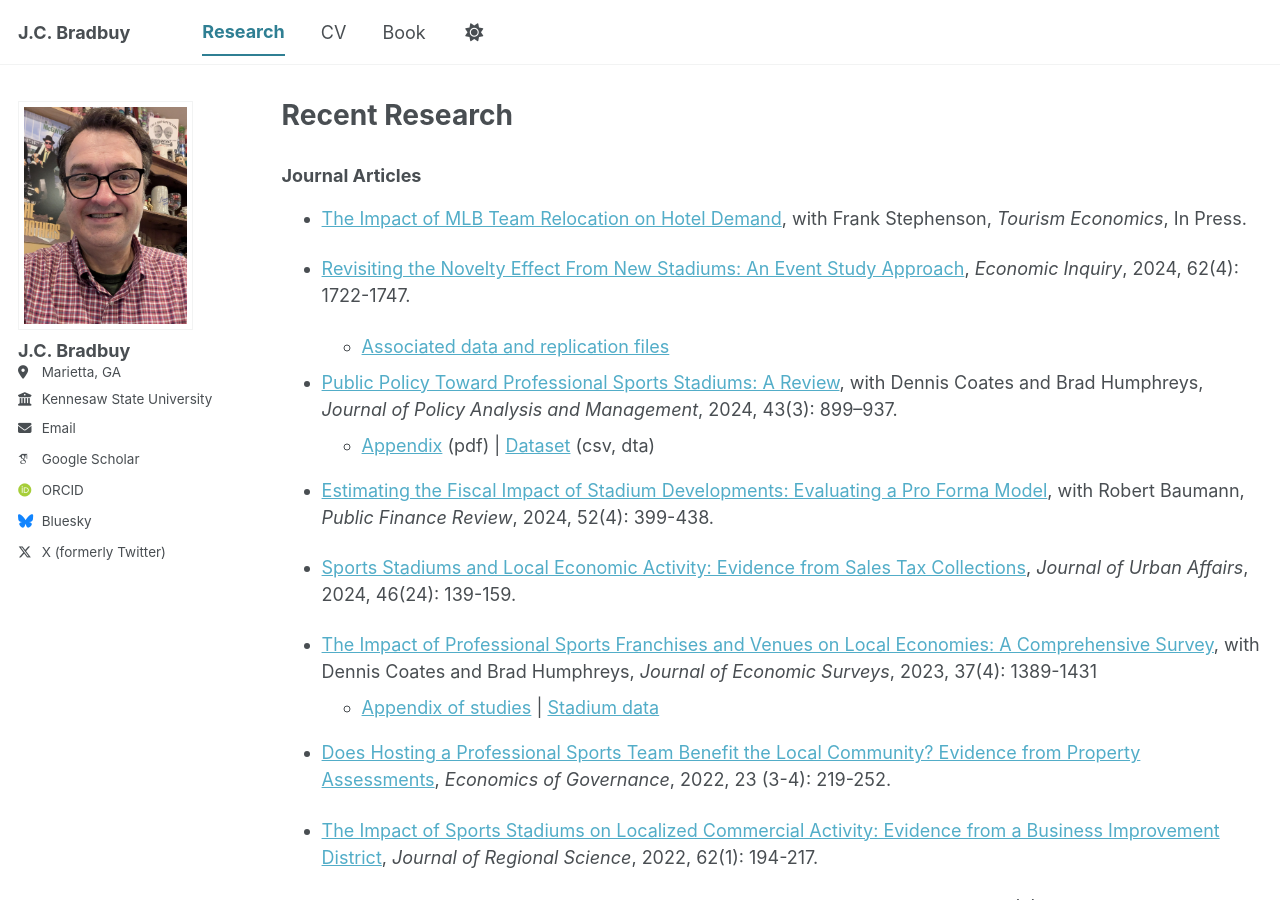
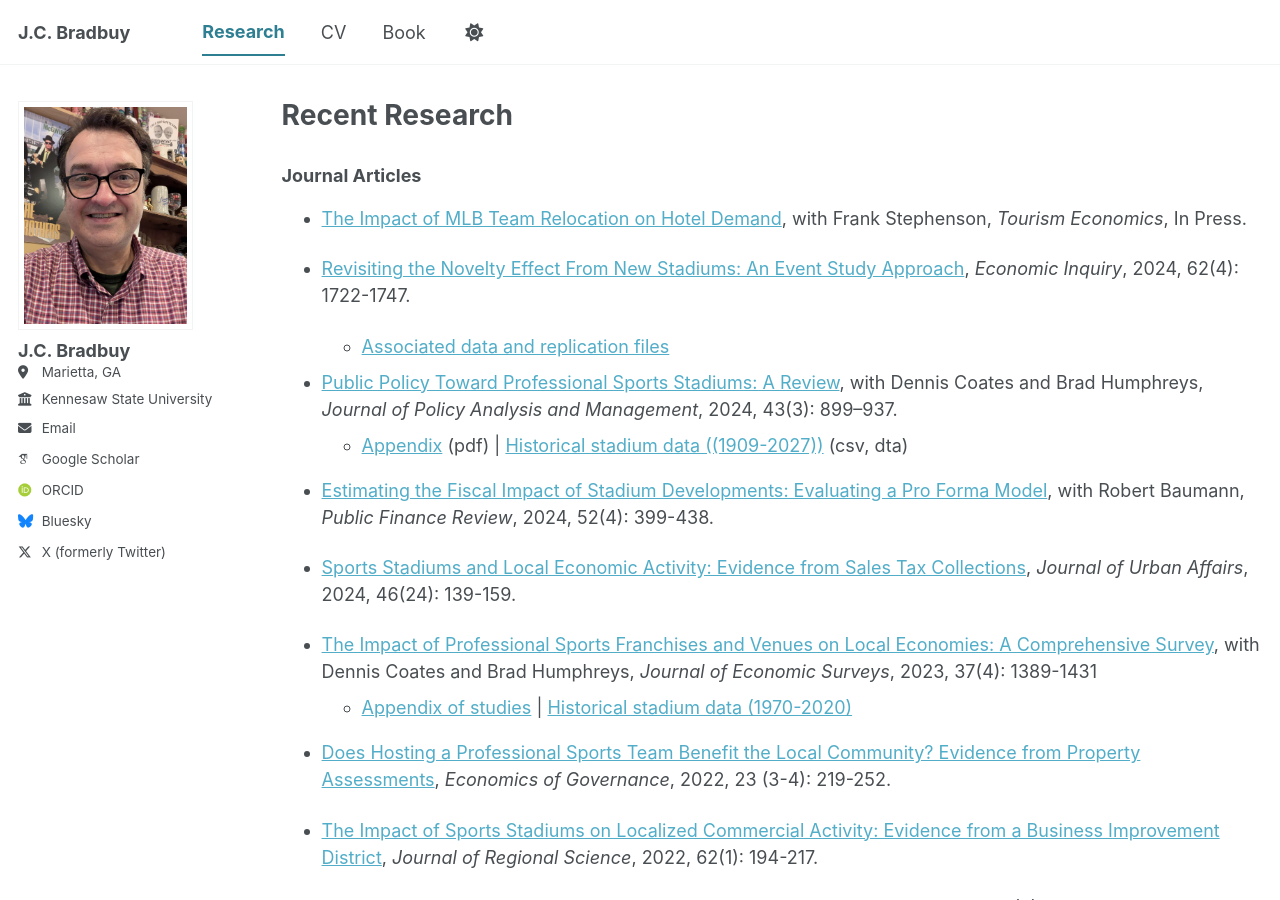
Before and after one commit to jcbradbury/jcbradbury.github.io, a Jekyll site: the page built from _pages/research.md, in a window 1280 px wide and 900 px high. Built offline with Jekyll 4.4.1, drawn with Linux system fonts in a browser that asks for light colours; some web fonts are replaced; a script bundle is joined from its source files by our own code; library files that are not in the unit come from our copies.

Commit message:
Update research.md

```diff
--- a/_pages/research.md
+++ b/_pages/research.md
@@ -14,14 +14,14 @@
     - [Associated data and replication files](https://doi.org/10.3886/E200122V2)
 
 - [Public Policy Toward Professional Sports Stadiums: A Review](https://onlinelibrary.wiley.com/doi/full/10.1002/pam.22534), with Dennis Coates and Brad Humphreys, *Journal of Policy Analysis and Management*, 2024, 43(3): 899–937.
-    -  [Appendix](https://onlinelibrary.wiley.com/action/downloadSupplement?doi=10.1002%2Fpam.22534&file=pam22534-sup-0001-Appendix.pdf) (pdf) \|  [Dataset](https://doi.org/10.3886/E193067V1) (csv, dta)
+    -  [Appendix](https://onlinelibrary.wiley.com/action/downloadSupplement?doi=10.1002%2Fpam.22534&file=pam22534-sup-0001-Appendix.pdf) (pdf) \|  [Historical stadium data ((1909-2027))](https://doi.org/10.3886/E193067V1) (csv, dta)
 
 - [Estimating the Fiscal Impact of Stadium Developments: Evaluating a Pro Forma Model](https://journals.sagepub.com/doi/10.1177/10911421231199517), with Robert Baumann, *Public Finance Review*, 2024, 52(4): 399-438.
 
 - [Sports Stadiums and Local Economic Activity: Evidence from Sales Tax Collections](https://www.tandfonline.com/doi/full/10.1080/07352166.2022.2044837), *Journal of Urban Affairs*, 2024, 46(24): 139-159.
 
 - [The Impact of Professional Sports Franchises and Venues on Local Economies: A Comprehensive Survey](https://onlinelibrary.wiley.com/doi/epdf/10.1111/joes.12533), with Dennis Coates and Brad Humphreys, *Journal of Economic Surveys*, 2023, 37(4): 1389-1431
-    - [Appendix of studies](https://onlinelibrary.wiley.com/action/downloadSupplement?doi=10.1111%2Fjoes.12533&file=joes12533-sup-0001-Appendix.pdf) \| [Stadium data](https://www.openicpsr.org/openicpsr/project/179801/version/V1/view)
+    - [Appendix of studies](https://onlinelibrary.wiley.com/action/downloadSupplement?doi=10.1111%2Fjoes.12533&file=joes12533-sup-0001-Appendix.pdf) \| [Historical stadium data (1970-2020)](https://www.openicpsr.org/openicpsr/project/179801/version/V1/view)
 
 - [Does Hosting a Professional Sports Team Benefit the Local Community? Evidence from Property Assessments](https://link.springer.com/article/10.1007/s10101-022-00268-z), *Economics of Governance*, 2022, 23 (3-4): 219-252.
 
```
